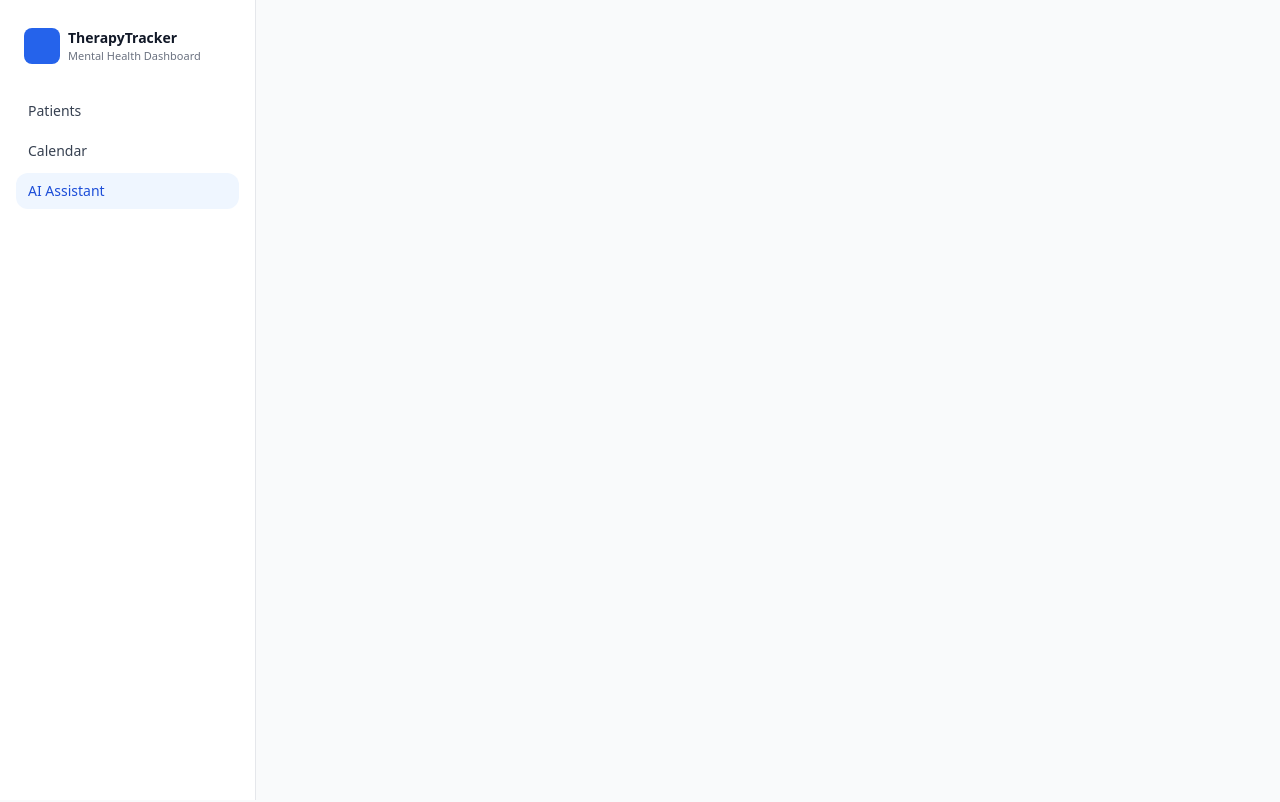
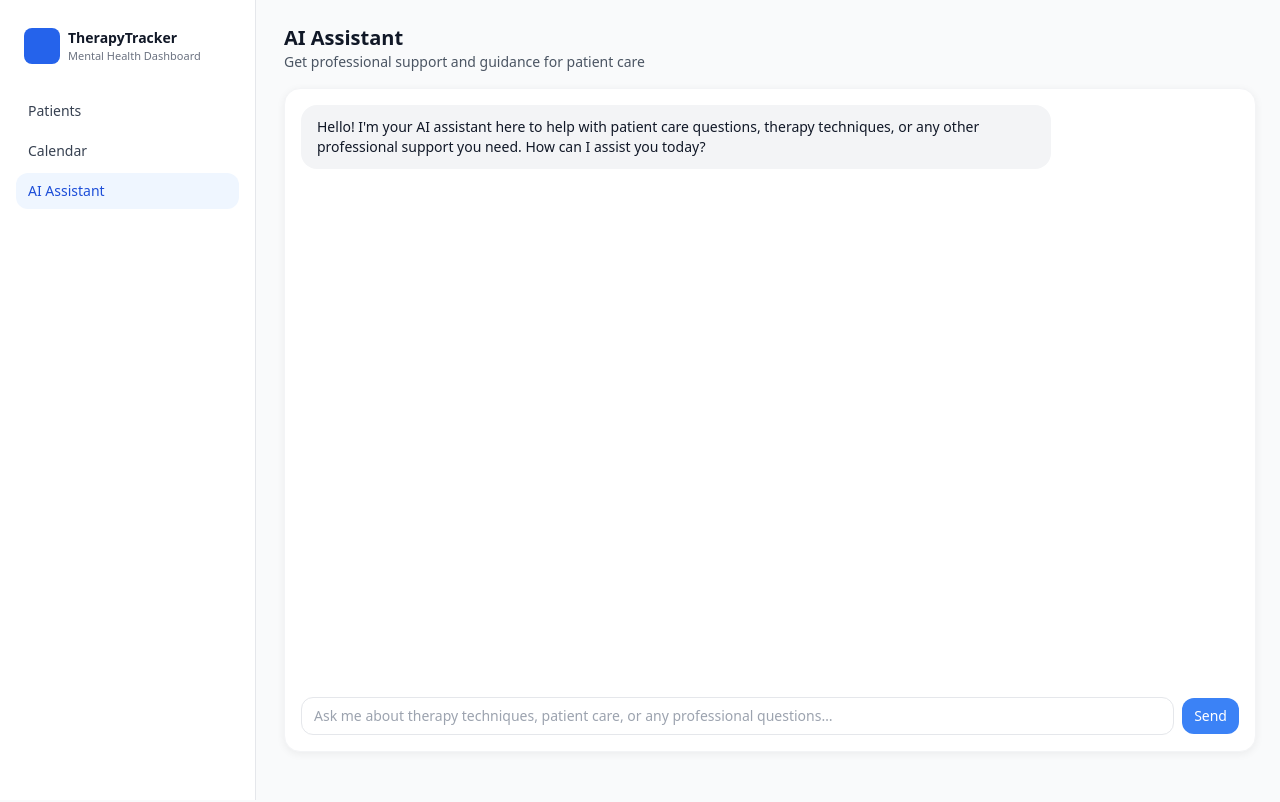
Before and after one commit to VanessaTong/therapytracker, a Next.js app: page /assistant in a window 1280 px wide. Shown: the top 802 px of the page. Built offline with nearby package versions, Linux system fonts and the light colour scheme.

Commit message:
another layout fix

```diff
--- a/app/layout.tsx
+++ b/app/layout.tsx
@@ -1,22 +1,24 @@
-// app/layout.tsx
 import type { Metadata, Viewport } from 'next'
 import './globals.css'
-// Rename for clarity — the default export is an AppShell that expects children
-import AppShell from '@/components/Sidebar'
+import Sidebar from '@/components/Sidebar'
 
 export const metadata: Metadata = {
   title: 'TherapyTracker',
   description: 'Mental Health Dashboard',
 }
 
+// Ensures proper initial scale on mobile
 export const viewport: Viewport = { width: 'device-width', initialScale: 1 }
 
 export default function RootLayout({ children }: { children: React.ReactNode }) {
   return (
     <html lang="en">
       <body>
-        {/* AppShell (exported from components/Sidebar.tsx) needs children */}
-        <AppShell>{children}</AppShell>
+        {/* Stacks on mobile, sidebar+content grid on md+ */}
+        <div className="min-h-screen flex flex-col md:grid md:grid-cols-[260px_1fr]">
+          <Sidebar children={undefined}/>
+          <main className="bg-gray-50 flex-1">{children}</main>
+        </div>
       </body>
     </html>
   )
```
